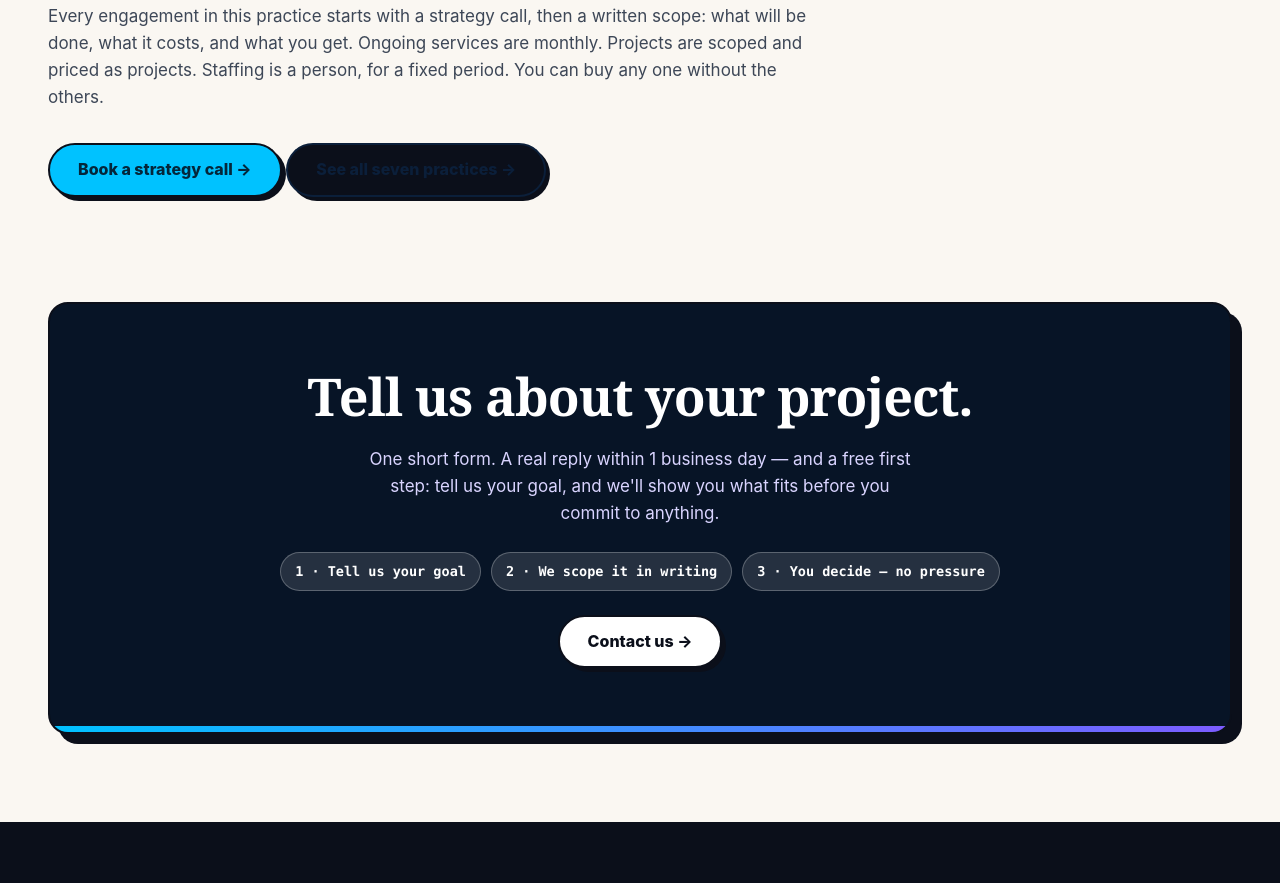
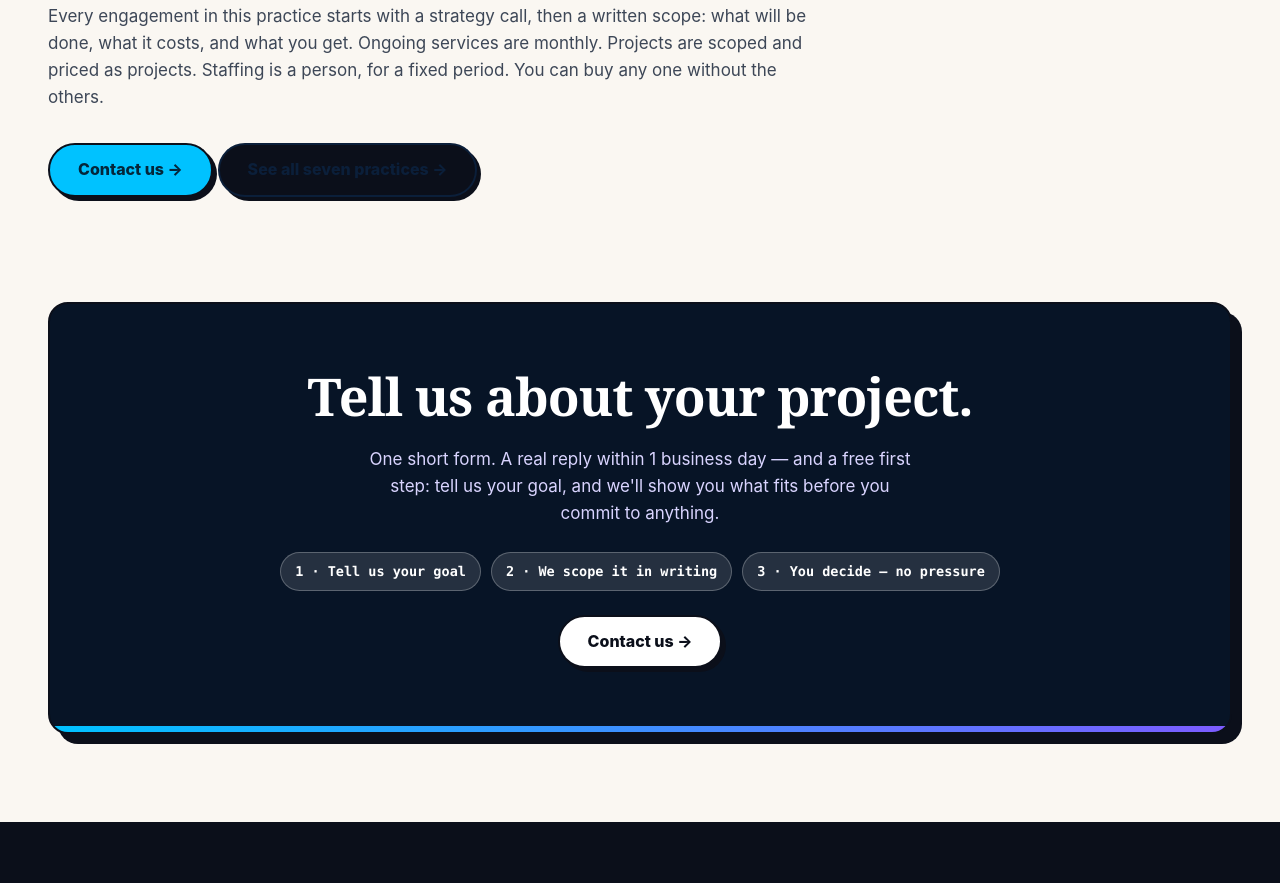
Before and after one commit to vp11dsorg/iv8sphere-website, an Astro site: page /iv8sphere-website/practices/web-design-experience in a window 1280 px wide. Shown: the part 1376-2259 px from the top of the page. Built offline with nearby package versions, Linux system fonts and the light colour scheme; Astro itself is replaced by a stand-in of ours.

Commit message:
v5: bold theme kept + robust flexible layouts, line-art 8 logo, whitepapers removed, Contact us, Services dropdown, Follow footer, SEO titles 50-60

```diff
--- a/src/pages/practices/[...slug].astro
+++ b/src/pages/practices/[...slug].astro
@@ -20,6 +20,6 @@ const children = SERVICES.filter(s => s.practice === practice.slug);
 <div class="grid3">{children.map(s => <div class="card silo"><h3>{s.title}</h3><p class="plain">{s.tagline}</p><p class="tech">{s.plain.split('.')[0]}.</p><a href={`${BASE}/services/${s.slug}`}>Explore {s.title} →</a></div>)}</div>
 <h2 style="margin-top:40px">How this practice works</h2>
 <p style="max-width:760px">Every engagement in this practice starts with a strategy call, then a written scope: what will be done, what it costs, and what you get. Ongoing services are monthly. Projects are scoped and priced as projects. Staffing is a person, for a fixed period. You can buy any one without the others.</p>
-<p style="margin-top:32px"><a class="btn" href={`${BASE}/contact?practice=${practice.slug}`}>Book a strategy call →</a> <a class="btn ghost dark" style="color:var(--navy);border-color:var(--navy)" href={`${BASE}/services`}>See all seven practices →</a></p>
+<p style="margin-top:32px"><a class="btn" href={`${BASE}/contact?practice=${practice.slug}`}>Contact us →</a> <a class="btn ghost dark" style="color:var(--navy);border-color:var(--navy)" href={`${BASE}/services`}>See all seven practices →</a></p>
 </div></section>
 </Base>
```
